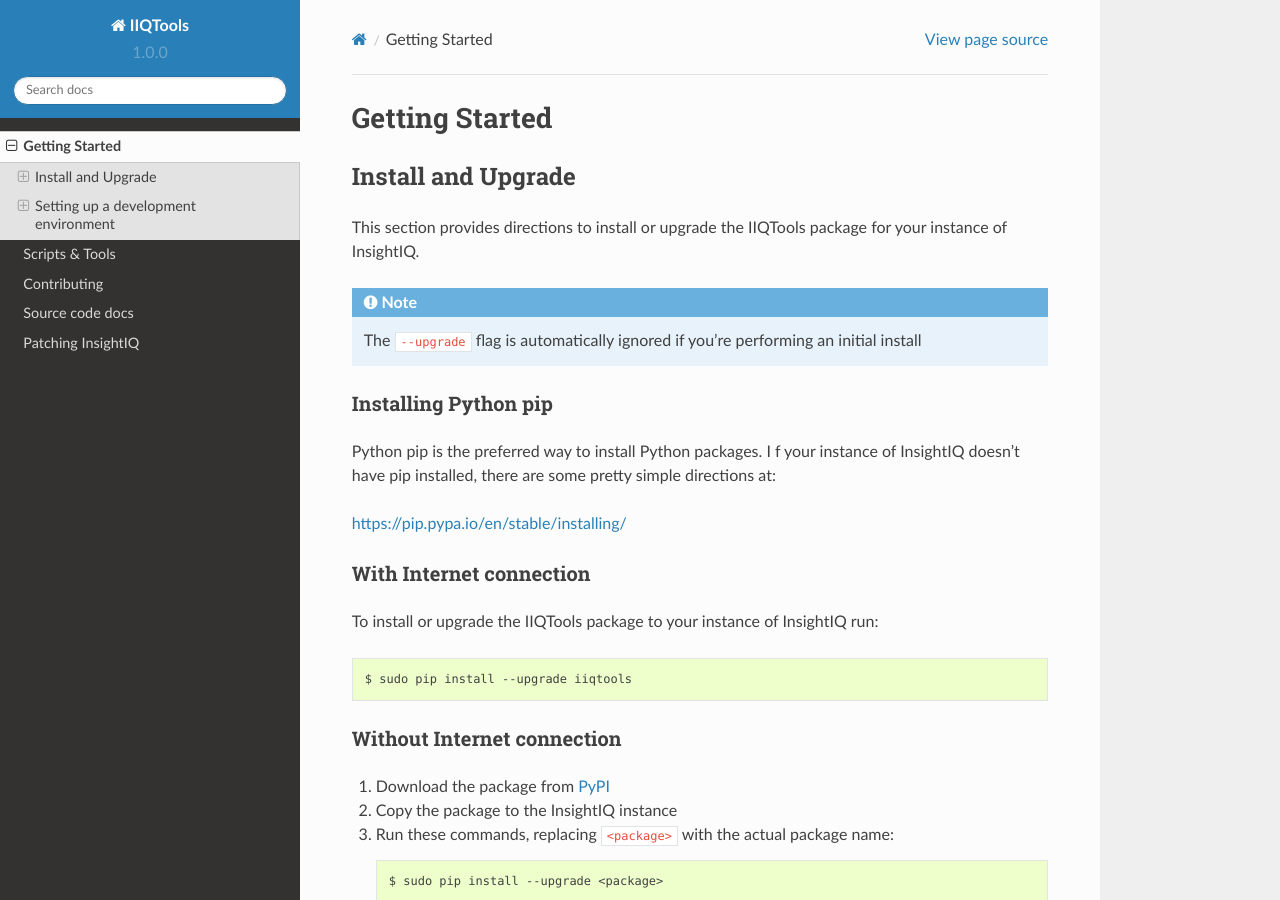
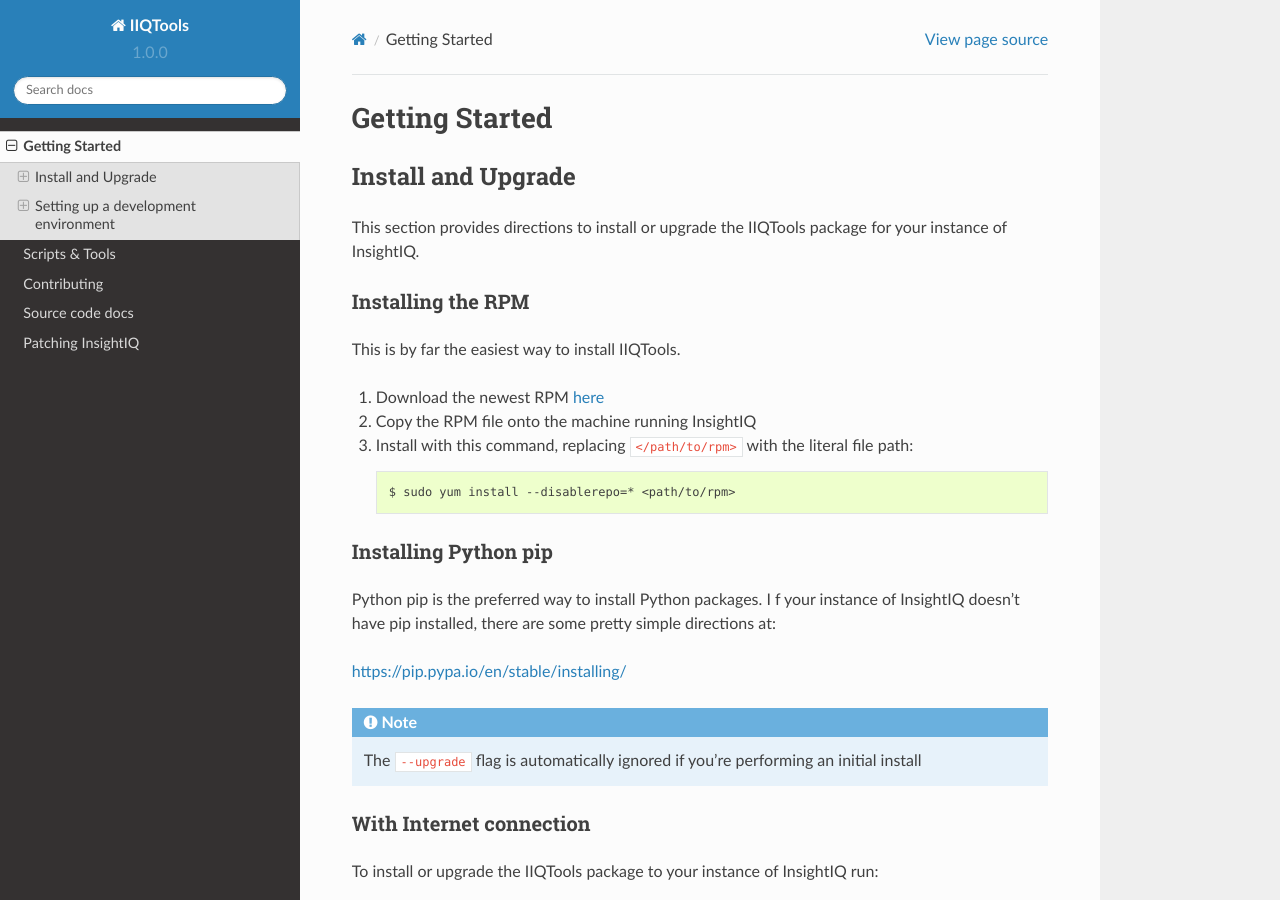
Before and after one commit to willnx/iiqtools, a Sphinx documentation site: the page built from docs/source/getting_started.rst, in a window 1280 px wide and 900 px high. Built offline with Sphinx 7.4.7 and the Read the Docs theme 2.0.0, drawn with Linux system fonts in a browser that asks for light colours.

Commit message:
Update docs, fixes #28 and #29 (#31)
* added install steps for RPM

* Docs for iiq_backup inform users to modify /etc/isilon/secret_key

```diff
--- a/docs/source/getting_started.rst
+++ b/docs/source/getting_started.rst
@@ -8,9 +8,16 @@
 This section provides directions to install or upgrade the IIQTools package
 for your instance of InsightIQ.
 
-.. note::
+Installing the RPM
+------------------
 
-  The ``--upgrade`` flag is automatically ignored if you're performing an initial install
+This is by far the easiest way to install IIQTools.
+
+1. Download the newest RPM `here <https://github.com/willnx/iiqtools/releases>`_
+#. Copy the RPM file onto the machine running InsightIQ
+#. Install with this command, replacing ``</path/to/rpm>`` with the literal file path::
+
+   $ sudo yum install --disablerepo=* <path/to/rpm>
 
 Installing Python pip
 ---------------------
@@ -20,6 +27,11 @@
 at:
 
 https://pip.pypa.io/en/stable/installing/
+
+
+.. note::
+
+  The ``--upgrade`` flag is automatically ignored if you're performing an initial install
 
 
 With Internet connection
--- a/docs/source/scripts.rst
+++ b/docs/source/scripts.rst
@@ -220,6 +220,11 @@
 
   [administrator@localhost ~]$ sudo useradd iiq_backup && sudo passwd iiq_backup
 
+Once that user is created, you'll have to give them access to the key file::
+
+  [administrator@localhost ~]$ sudo chmod 440 /etc/isilon/secret_key
+  [administrator@localhost ~]$ sudo chown :iiq_backup /etc/isilon/secret_key
+
 
 Usage Examples
 --------------
```
